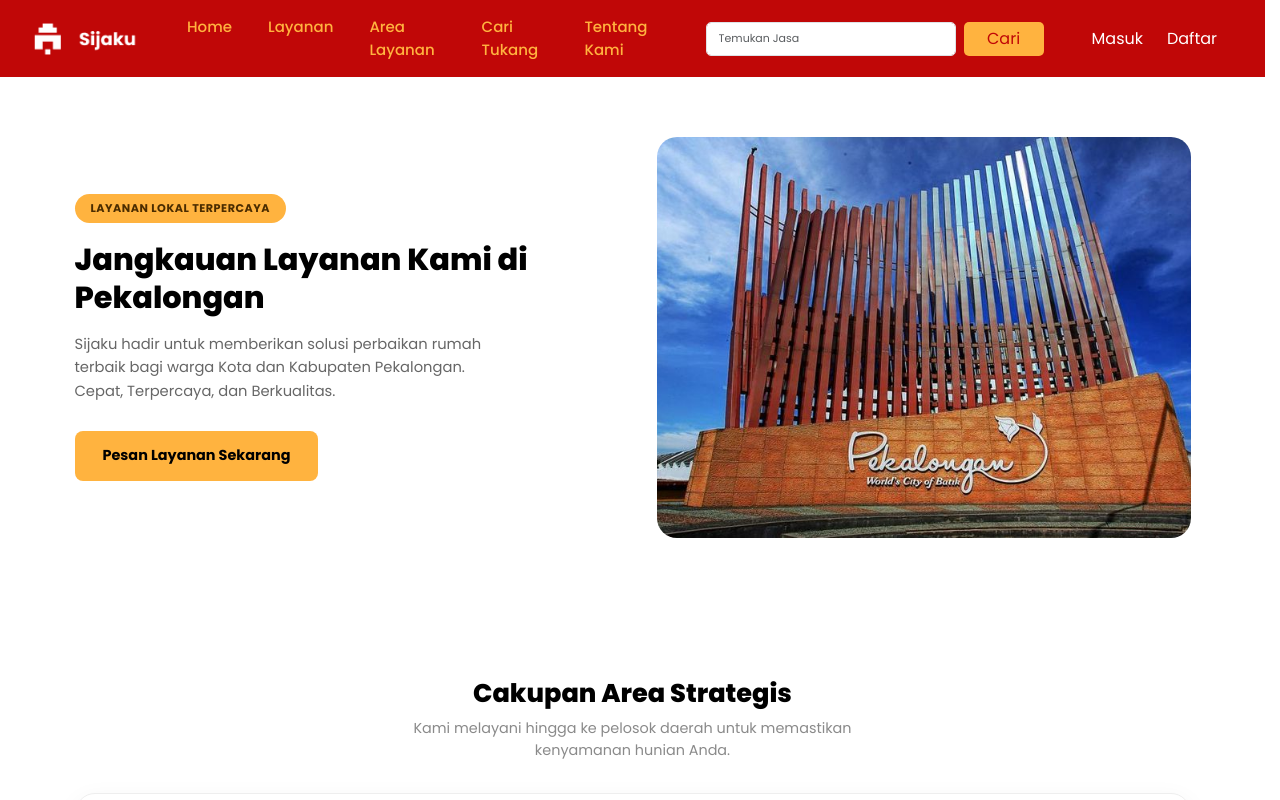
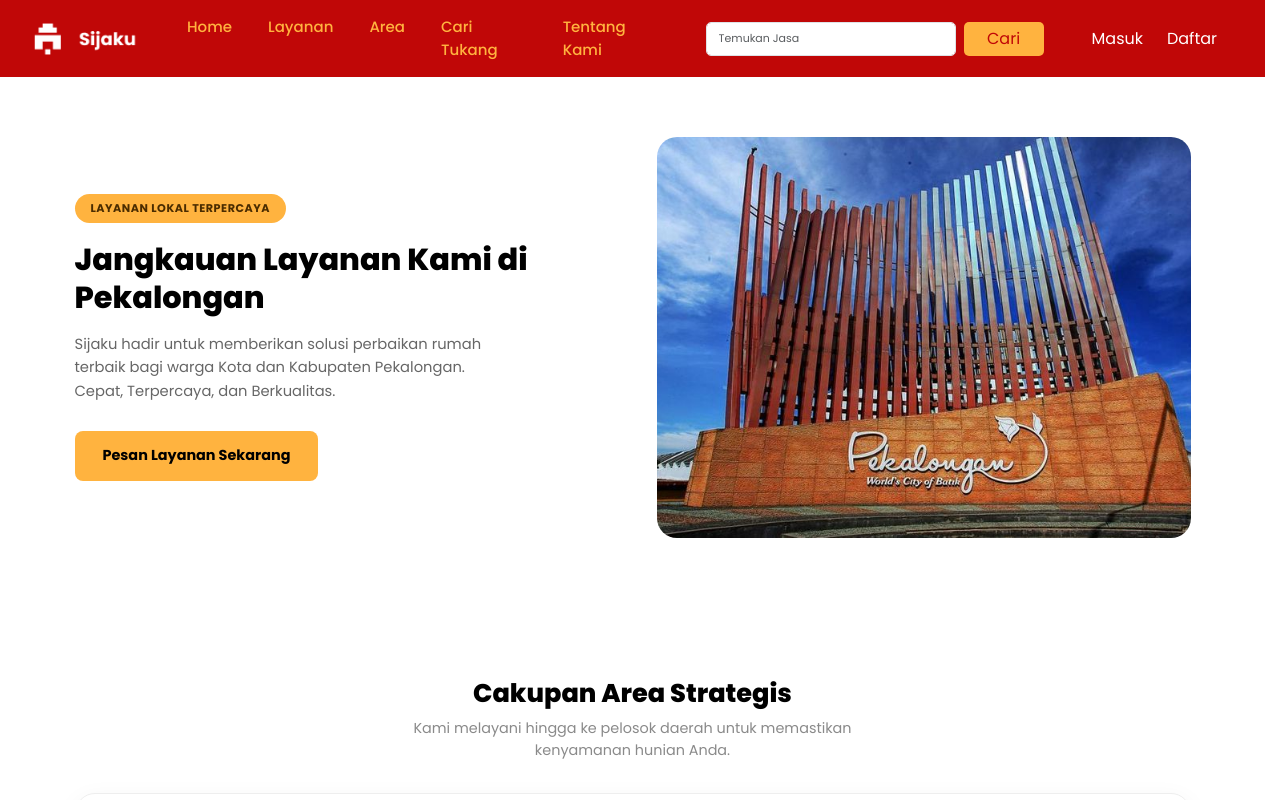
Before and after one commit to prawwira/Sijaku-Jamkopnas-2026, a plain HTML site: page area.html in a window 1280 px wide. Shown: the top 800 px of the page. Drawn offline with nearby package versions, Linux system fonts and the light colour scheme.

Commit message:
Delate Area

```diff
--- a/area.html
+++ b/area.html
@@ -38,7 +38,7 @@
                 <div class="navbar-nav">
                     <a class="nav-link" href="index.html">Home</a>
                     <a class="nav-link" aria-current="page" href="layanan.html">Layanan</a>
-                    <a class="nav-link" href="area.html">Area Layanan</a>
+                    <a class="nav-link" href="area.html">Area</a>
                     <a class="nav-link" href="cari_tukang.html">Cari Tukang</a>
                     <a class="nav-link" href="tentang.html">Tentang Kami</a>
                 </div>
```
Also changed, not shown: cari_tukang.html (+1 -1 lines), index.html (+1 -1 lines), layanan.html (+1 -1 lines), tentang.html (+1 -1 lines).
